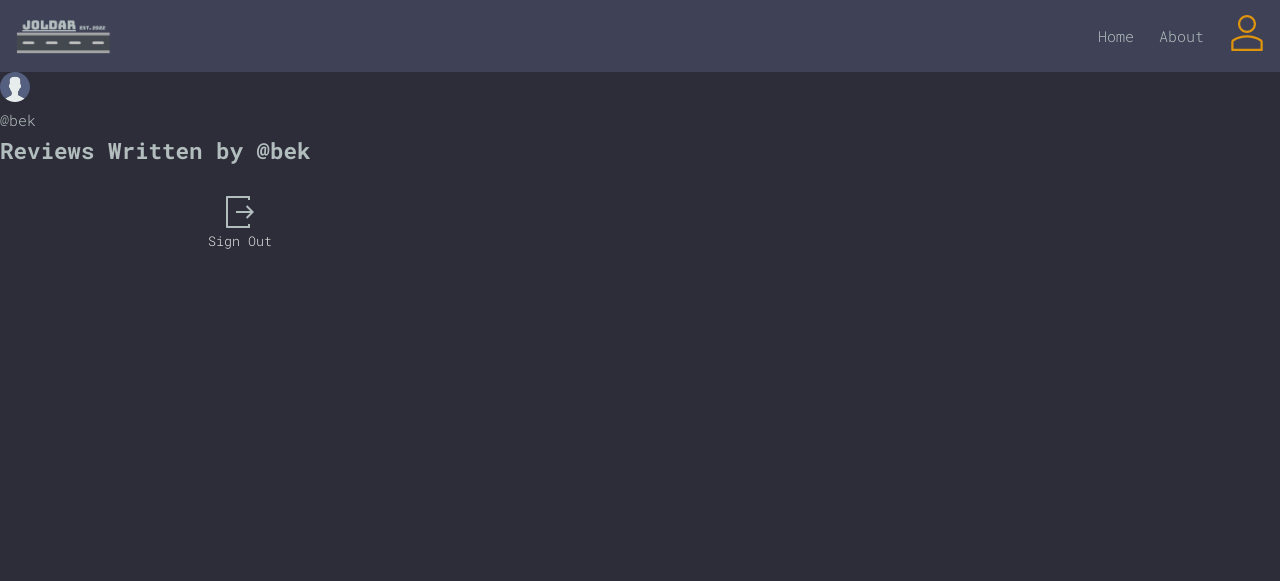
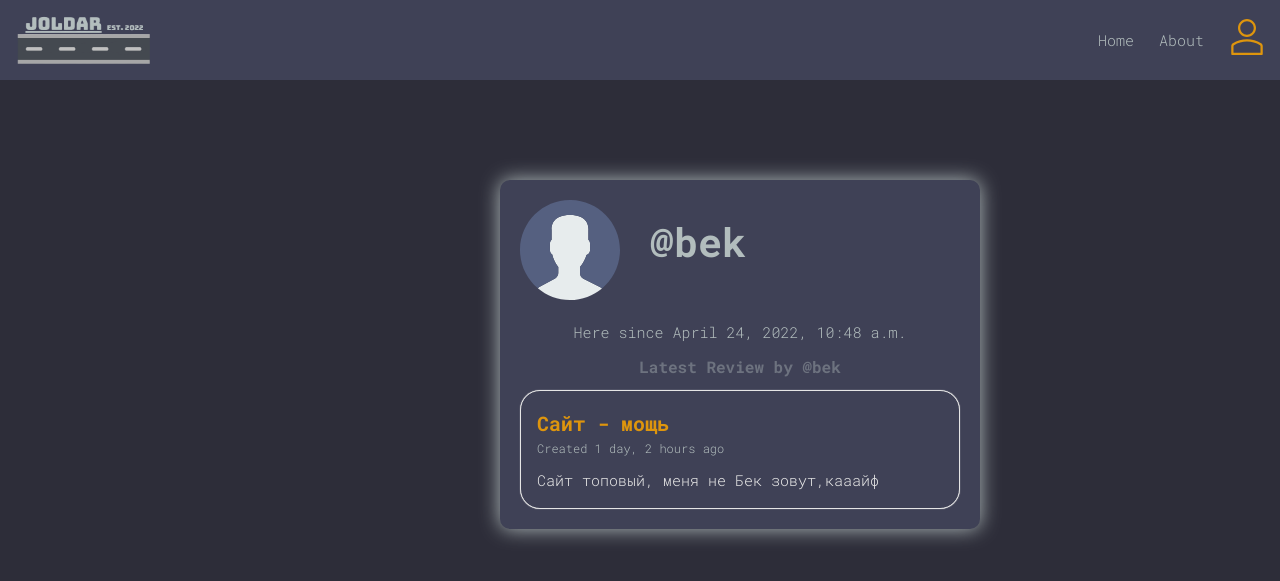
Before and after one commit to jolshylar/joldar, a Django app: page /profile/2/ in a window 1280 px wide. Shown: the top 581 px of the page. Run offline with Django 4.2, Linux system fonts and the light colour scheme; data comes from the database, SQL or seed files in the repository; both versions use the stored data as it was after the commit.

Commit message:
Dump main functionality

```diff
--- a/base/models.py
+++ b/base/models.py
@@ -21,6 +21,9 @@ class Review(models.Model):
     def __str__(self):
         return self.title
 
+    def short_content(self):
+        return f'{self.body[0:200]}' + '...' if len(self.body) > 200 else self.body
+
 
 class Comment(models.Model):
     # Comment Content
@@ -36,4 +39,4 @@ class Comment(models.Model):
         ordering = ['-updated', '-created']
 
     def __str__(self):
-        return f'{self.body[0:32]} ...'
+        return f'{self.body[0:32]}'
--- a/base/templates/base/profile.html
+++ b/base/templates/base/profile.html
@@ -1,34 +1,66 @@
 {% extends 'base.html' %}
 {% load static %}
+{% load base_extras %}
 
 {% block content %}
 <main class="profile-page layout layout--3">
   <div class="container">
-
+   <div class="layout__box">
     <div class="reviewList">
       <div class="profile">
         <div class="profile__avatar">
-          <div class="avatar avatar--large active">
-            <img src="{% static 'images/avatar.svg' %}" height="30px" />
-          </div>
         </div>
         <div class="profile__info">
-          <h3>{{user.name}}</h3>
-          <p>@{{user.username}}</p>
+          <div class="avatar avatar--large active">
+            <img src="{% static 'images/avatar.svg' %}" height="100px" class="profile-img"/>
+            <div>
+              <h1 class="profile-name">@{{user.username}}</h1>
               {% if request.user == user %}
-          <a href="{% url 'update-user' %}" class="btn btn--main btn--pill">Edit Profile</a>
+              <a href="{% url 'update-user' %}" class="edit">Edit Profile</a>
               {% endif %}
             </div>
           </div>
+          <p class="date">Here since {{ user.date_joined }}</p>
 
           <div class="reviewList__header">
+            {% if latest_review %}
             <div>
-          <h2>Reviews Written by @{{user.username}}</h2>
+              <h2 class="about-user">Latest Review by @{{user.username}}</h2>
             </div>
             <!-- for loop + reviews in pretty boxes -->
+            <div class="review__box scroll">
+              <div class="review__header scroll">
+                <div class="review__info">
+                  <h3><a href="{% url 'review' latest_review.id %}">{{latest_review.title}} - {{latest_review.summary}}</a></h3>
+                  <div class="paragraph-wrapper">
+                    <p>Created {{latest_review.created | timesince}} ago</p>
+                  </div>
+                </div>
+              </div>
+              <div class="review__conversation">
+                <div class="threads scroll">
+                  <div class="thread">
+                    <div class="thread__details">
+                      {{ latest_review.short_content | convert_markdown | safe }}
+                      {% if latest_review.body|length > 200 %}
+                      <a href="{% url 'review' latest_review.id %}">Read More</a>
+                      {% endif %}
+                    </div>
+                  </div>
+                </div>
+              </div>
+            </div>
+            {% else %}
+            <div>
+              <h2 class="about-user">User has no reviews yet</h2>
+            </div>
+            {% endif %}
+          </div>
+        </div>
       </div>
     </div>
 
+    {% if request.user == user %}
     <div class="reviewLogout">
       <a href="{% url 'logout' %}">
         <button class="btn btn--main">
@@ -37,7 +69,9 @@
        </button>
      </a>
     </div>
+    {% endif %}
 
+  </div>
   </div>
 </main>
 {% endblock content %}
--- a/base/templates/base/review.html
+++ b/base/templates/base/review.html
@@ -10,10 +10,10 @@
             <div class="review__header scroll">
               <div class="review__author">
                 <img src="{% static 'images/avatar.svg' %}" style="height: 36px;" />
-                <h1><a href="#">@{{review.author.username}}</a></h1>
+                <h1><a href="{% url 'profile' review.author.id %}">@{{review.author.username}}</a></h1>
               </div>
               <div class="review__info">
-                <h3><a href="{% url 'review' review.id %}">{{review.title}} - {{review.summary}}</a></h3>
+                <h1>{{review.title}} - {{review.summary}}</h1>
                 <div class="paragraph-wrapper">
                   <p>Created {{review.created | timesince}} ago</p>
                 </div>
@@ -59,7 +59,7 @@
           <div class="comment__header scroll">
             <div class="comment__author">
               <img src="{% static 'images/avatar.svg' %}" style="height: 36px;" />
-              <h1><a href="#">@{{comment.author.username}}</a></h1>
+              <h1><a href="{% url 'profile' comment.author.id %}">@{{comment.author.username}}</a></h1>
             </div>
             <div class="comment__info">
               <div class="paragraph-wrapper">
--- a/base/templates/base/review_form.html
+++ b/base/templates/base/review_form.html
@@ -33,7 +33,10 @@
           </div>
 
           <div class="form__action">
-            <button class="btn btn--main" type="submit">Save</button>
+            <button class="btn btn--main" type="submit">
+              <img src="{% static 'images/icons/add.svg' %}" >
+              <p>{{state}}</p>
+            </button>
           </div>
         </form>
       </div>
--- a/base/views.py
+++ b/base/views.py
@@ -41,6 +41,7 @@ def review(request, pk):
 
 @login_required(login_url='login')
 def create_review(request):
+    state = 'Create'
     form = ReviewForm()
     if request.method == 'POST':
         Review.objects.create(
@@ -51,12 +52,13 @@ def create_review(request):
         )
         return redirect('home')
 
-    context = {'form': form}
+    context = {'form': form, 'state': state}
     return render(request, 'base/review_form.html', context)
 
 
 @login_required(login_url='login')
 def update_review(request, pk):
+    state = 'Update'
     review = Review.objects.get(id=pk)
     form = ReviewForm(instance=review)
 
@@ -70,7 +72,7 @@ def update_review(request, pk):
         review.save()
         return redirect('home')
 
-    context = {'form': form, 'review': review}
+    context = {'form': form, 'review': review, 'state': state}
     return render(request, 'base/review_form.html', context)
 
 
@@ -166,11 +168,11 @@ def logout_user(request):
 
 def user_profile(request, pk):
     user = User.objects.get(id=pk)
-    reviews = user.review_set.all()
+    latest_review = user.review_set.first()
     review_comments = user.comment_set.all()[0:2]
     context = {
         'user': user,
-        'reviews': reviews,
+        'latest_review': latest_review,
         'review_comments': review_comments,
     }
     return render(request, 'base/profile.html', context)
--- a/static/styles/style.css
+++ b/static/styles/style.css
@@ -75,7 +75,8 @@ header > .container {
 }
 
 .header__logo > img {
-  height: 35px;
+  max-height: 50px;
+  width: auto;
 }
 
 .header__menu {
@@ -150,7 +151,7 @@ nav > a:hover {
 
 /* about-page */
 .about-page {
-  margin: 20px;
+  margin: 20px 40px;
 }
 
 /*========== Layout Box ==========*/
@@ -160,8 +161,10 @@ nav > a:hover {
   background: var(--color-dark);
   margin: 100px 500px;
   width: 480px;
-  height: 480px;
   box-shadow: 0 0 20px var(--color-light-gray);
+  max-height: max-content;
+  min-height: min-content;
+  padding-bottom: 10px;
 }
 
 .layout__boxTitle > h3 {
@@ -233,8 +236,10 @@ label {
   background: var(--color-dark);
   margin: 100px 500px;
   width: 480px;
-  height: 540px;
+  max-height: max-content;
+  min-height: min-content;
   box-shadow: 0 0 20px var(--color-light-gray);
+  padding-bottom: 10px;
 }
 
 textarea {
@@ -262,3 +267,57 @@ textarea:hover {
   height: 5%;
   width:5%;
 }
+
+/* ======== Profile Box ====== */
+
+.avatar {
+  display: flex;
+  gap: 3rem;
+  margin-left: 20px;
+}
+
+.profile-img {
+  margin-top: 20px;
+}
+
+.profile-name {
+  margin-top: 30px;
+  font-size: 40px;
+}
+
+.about-user {
+  text-align: center;
+  font-size: 16px;
+  opacity: 40%;
+  margin-top: 10px;
+}
+
+.edit {
+  opacity: 50%;
+}
+
+.edit:hover {
+  font-size: 110%;
+  text-shadow: 0 0 5px orange;
+}
+
+.date {
+ text-align: center;
+ margin-top: 20px;
+}
+
+.layout__boxTitle {
+  text-align: center;
+  margin-bottom: 5px;
+  padding: 10px;
+}
+
+a .arrow-img:hover {
+  height: 5%;
+  width:5%;
+}
+
+code {
+  display: block;
+  white-space: pre-wrap;
+}
```
Also changed, not shown: base/templates/base/home.html (+5 -2 lines), base/templates/base/update_user.html (+13 -8 lines), db.sqlite3. Lines whose indentation alone changed are shown as unchanged.
